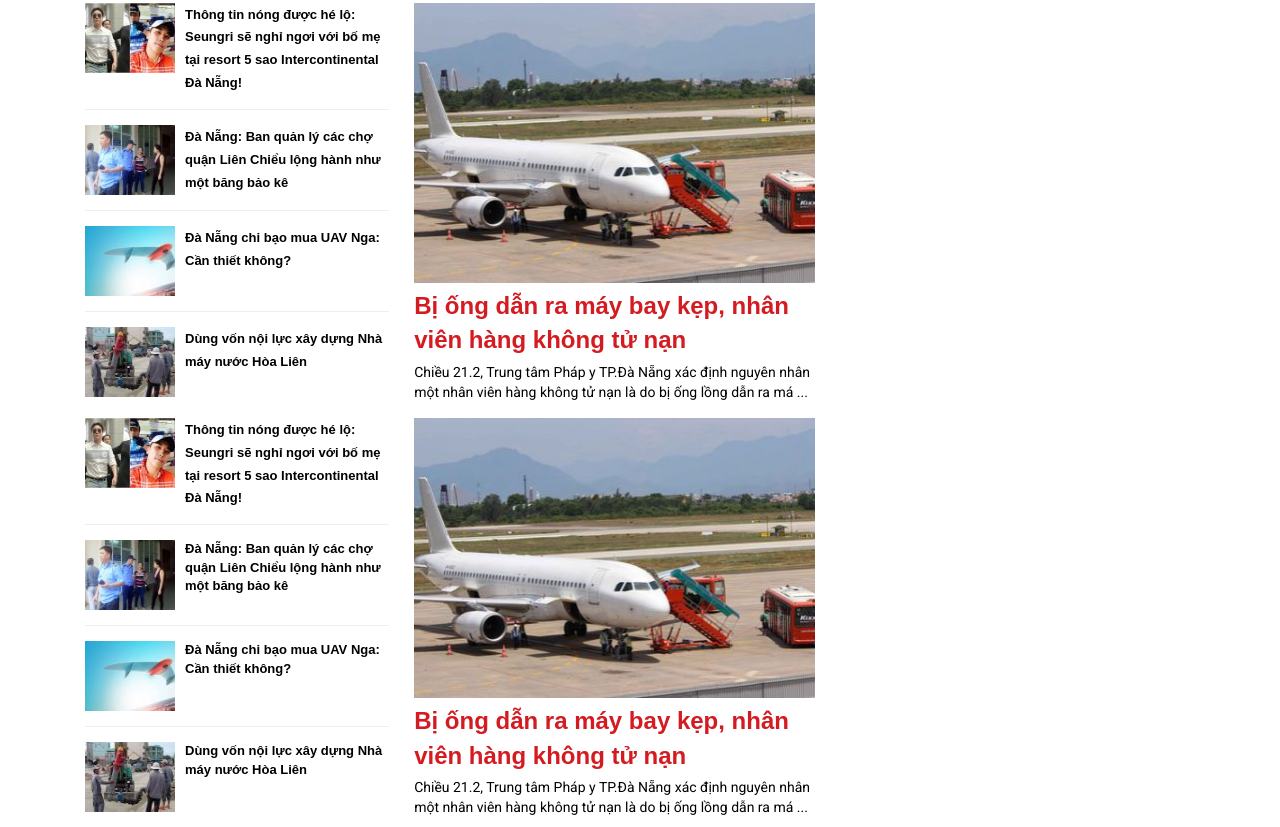
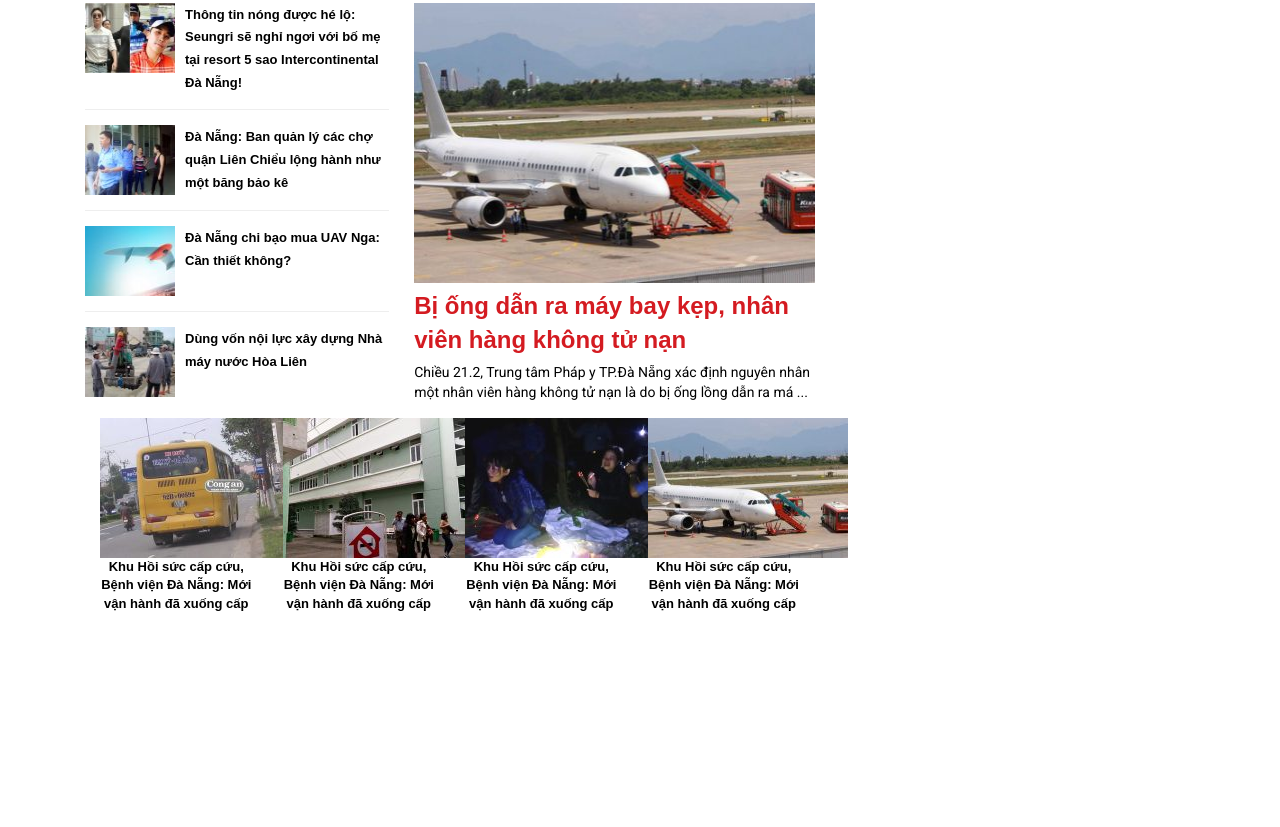
Before and after one commit to danisluis3/15.-Responsive-Website, a plain HTML site: page danangz.vn/index.html in a window 1280 px wide. Shown: the part 169-996 px from the top of the page. After the commit the page ends 800 px from the top, so only its background shows below. Drawn offline with Linux system fonts and the light colour scheme.

Commit message:
version3

```diff
--- a/danangz.vn/index.html
+++ b/danangz.vn/index.html
@@ -102,39 +102,28 @@
 		<div class="container-fluid wrapperContainer">
 			<div class="container wrapperInner">
 				<div class="content">
-				    <div class="mainContent col-lg-8 col-md-8 col-sm-8 col-xs-12">
+				    <div class="viewContent col-lg-8 col-md-8 col-sm-8 col-xs-12">
 				    	<div class="content">
-				    		<div class="mainContent col-lg-5 col-md-5 col-sm-5 col-xs-12">
-				    			<div class="row" id="review">
-				    				<p style="float: left;"><img src="styles/images/img1.jpg" width="90" height="70" /></p>
-			                        <p><a  class="a" href="">Thông tin nóng được hé lộ: Seungri sẽ nghỉ ngơi với bố mẹ tại resort 5 sao Intercontinental Đà Nẵng!</p>
-			                    </div>
-			                    <div class="row"><p id="line"></p></div>
-			                    <div class="row" id="review">
-			                    	<p style="float: left;"><img src="styles/images/img2.jpg" width="90" height="70" /></p>
-			                    	<p><a class="a" href="">Đà Nẵng: Ban quản lý các chợ quận Liên Chiểu lộng hành như một băng bảo kê</p>
-			                    </div>
-			                    <div class="row"><p id="line"></p></div>
-			                    <div class="row" id="review">
-			                    	<p style="float: left;"><img src="styles/images/img3.jpg" width="90" height="70" /></p>
-			                    	<p><a class="a" href="">Đà Nẵng chi bạo mua UAV Nga: Cần thiết không?</p>
-			                    </div>
-			                    <div class="row"><p id="line"></p></div>
-			                    <div class="row" id="review">
-			                    	<p style="float: left;"><img src="styles/images/img4.jpg" width="90" height="70" /></p>
-			                    	<p><a class="a" href="">Dùng vốn nội lực xây dựng Nhà máy nước Hòa Liên</p>
-			                    </div>
+				    		<div class="col-md-3">
+				    			<p><img src="styles/images/img6.jpg" alt="images of view"></p>
+				    			<p>Khu Hồi sức cấp cứu, Bệnh viện Đà Nẵng: Mới vận hành đã xuống cấp</p>
 				    		</div>
-				    		<div class="mainContent col-lg-7 col-md-7 col-sm-7 col-xs-12">
-				    			<div class="row" id="post">
-				    				<p><img src="styles/images/img5.jpg"></p>
-				    				<p class="title">Bị ống dẫn ra máy bay kẹp, nhân viên hàng không tử nạn</p>
-				    				<p class="description">Chiều 21.2, Trung tâm Pháp y TP.Đà Nẵng xác định nguyên nhân một nhân viên hàng không tử nạn là do bị ống lồng dẫn ra má ...</p>
-				    			</div>
+				    		<div class="col-md-3">
+				    			<p><img src="styles/images/img7.jpg" alt="images of view"></p>
+				    			<p>Khu Hồi sức cấp cứu, Bệnh viện Đà Nẵng: Mới vận hành đã xuống cấp</p>
+				    		</div>
+				    		<div class="col-md-3">
+				    			<p><img src="styles/images/img8.jpg" alt="images of view"></p>
+				    			<p>Khu Hồi sức cấp cứu, Bệnh viện Đà Nẵng: Mới vận hành đã xuống cấp</p>
+				    		</div>
+				    		<div class="col-md-3">
+				    			<p><img src="styles/images/img9.jpg" alt="images of view"></p>
+				    			<p>Khu Hồi sức cấp cứu, Bệnh viện Đà Nẵng: Mới vận hành đã xuống cấp</p>
 				    		</div>
 				    	</div>
 				    </div>
 				    <div class="mainSidebar col-lg-4 col-md-4 col-sm-4 col-xs-12">
+
 				    </div>
 				</div>
 			</div>
--- a/danangz.vn/styles/css/styles.css
+++ b/danangz.vn/styles/css/styles.css
@@ -189,3 +189,4 @@ html,body{
 
 	margin-top: 4px;
 }
+.viewContent
```
Also changed, not shown: danangz.vn/styles/images/img6.jpg (added), danangz.vn/styles/images/img7.jpg (added), danangz.vn/styles/images/img8.jpg (added), danangz.vn/styles/images/img9.jpg (added).
